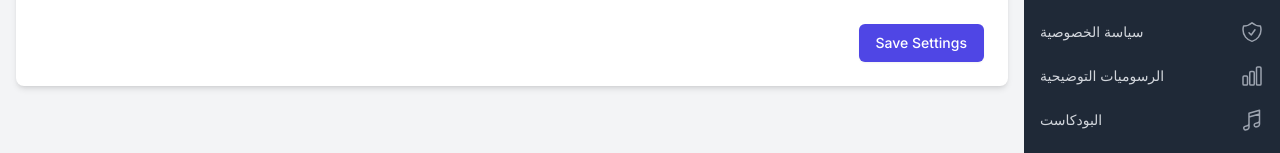
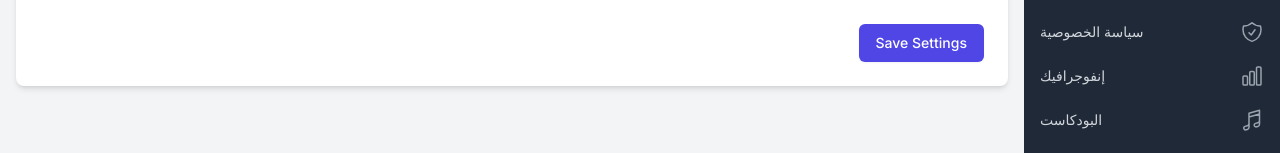
Before and after one commit to tajdeediq2026/dashboard, a Next.js app: page /dashboard/settings in a window 1280 px wide. Shown: the part 552-705 px from the top of the page. Built offline with nearby package versions, Linux system fonts and the light colour scheme; sample sign-in values are in the browser's storage.

Commit message:
fix: rename sidebar label to إنفوجرافيك

```diff
--- a/components/Sidebar.tsx
+++ b/components/Sidebar.tsx
@@ -41,7 +41,7 @@ export default function Sidebar() {
     { name: 'تواصل معنا', href: '/dashboard/contact-us', icon: ChatBubbleLeftRightIcon },
     { name: 'عن جريدة تجديد', href: '/dashboard/about-us', icon: InformationCircleIcon },
     { name: 'سياسة الخصوصية', href: '/dashboard/privacy-policy', icon: ShieldCheckIcon },
-    { name: 'الرسوميات التوضيحية', href: '/dashboard/infographics', icon: ChartBarIcon },
+    { name: 'إنفوجرافيك', href: '/dashboard/infographics', icon: ChartBarIcon },
     { name: 'البودكاست', href: '/dashboard/podcasts', icon: MusicalNoteIcon },
     { name: 'الفيديوهات', href: '/dashboard/videos', icon: FilmIcon },
     { name: 'Users', href: '/dashboard/users', icon: UsersIcon },
```
